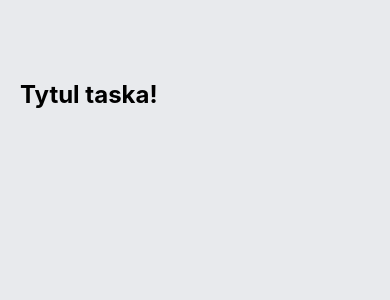
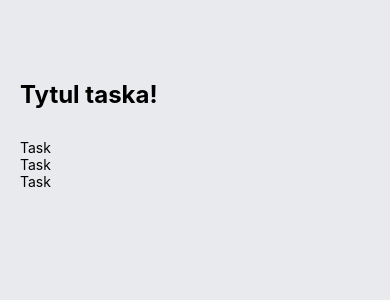
Before and after one commit to Aleksei-Platonov/todo-rm-online, a React Native app: screen / in a window 390 px wide. Shown: the top 300 px of the page. Built offline with nearby package versions, Linux system fonts and the light colour scheme.

Commit message:
Add Task components

```diff
--- a/App.js
+++ b/App.js
@@ -1,10 +1,16 @@
 import { StyleSheet, Text, View } from 'react-native';
+import Task from './components/Task';
 
 export default function App() {
   return (
     <View style={styles.container}>
       <View style={styles.taskWrapper}>
         <Text style={styles.sectionTitle}>Tytul taska!</Text>
+        <View style={styles.items}>
+          <Task></Task>
+          <Task></Task>
+          <Task></Task>
+        </View>
         <View style={styles.items}></View>
       </View>
     </View>
--- /dev/null
+++ b/components/Task.js
@@ -0,0 +1,16 @@
+import React from "react";
+import { View, Text, StyleSheet } from 'react-native';
+
+const Task = () => {
+    return (
+        <View>
+            <Text>Task</Text>
+        </View>
+    )
+}
+
+const styles = StyleSheet.create({
+
+});
+
+export default Task;
```
